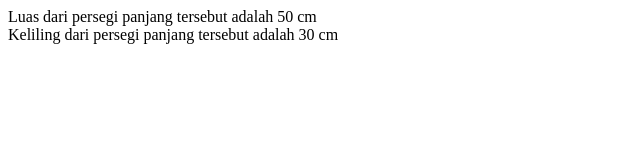
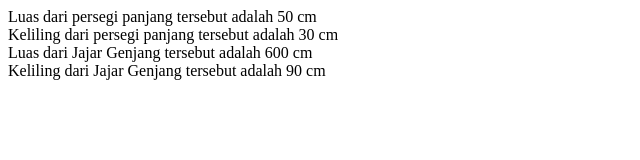
Before and after one commit to AndreanBagusSaputra/Tugas-5_JavaScript, a plain HTML site: page index.html in a window 1280 px wide. Shown: the whole page, without its empty margins (0-640 px from the left). Drawn offline with Linux system fonts and the light colour scheme.

Commit message:
Rumus Jajar Genjang

```diff
--- a/index.html
+++ b/index.html
@@ -1,9 +1,22 @@
 <script>
+    //Rumus Persegi Panjang
     var panjang = 10;
     var lebar = 5;
+
     let Luas = panjang * lebar;
     let Keliling = 2 * (panjang + lebar)
 
     document.write("Luas dari persegi panjang tersebut adalah " + Luas + " cm",
     "<br> Keliling dari persegi panjang tersebut adalah " + Keliling + " cm");
+
+    //Rumus Jajar Genjang
+    var alas = 20;
+    var tinggi = 30;
+    var sisi = 25;
+
+    let Luas1 = alas * tinggi;
+    let Keliling1 = 2 * (alas + sisi);
+
+    document.write("<br> Luas dari Jajar Genjang tersebut adalah " + Luas1 + " cm",
+    "<br> Keliling dari Jajar Genjang tersebut adalah " + Keliling1 + " cm")
 </script>
```
